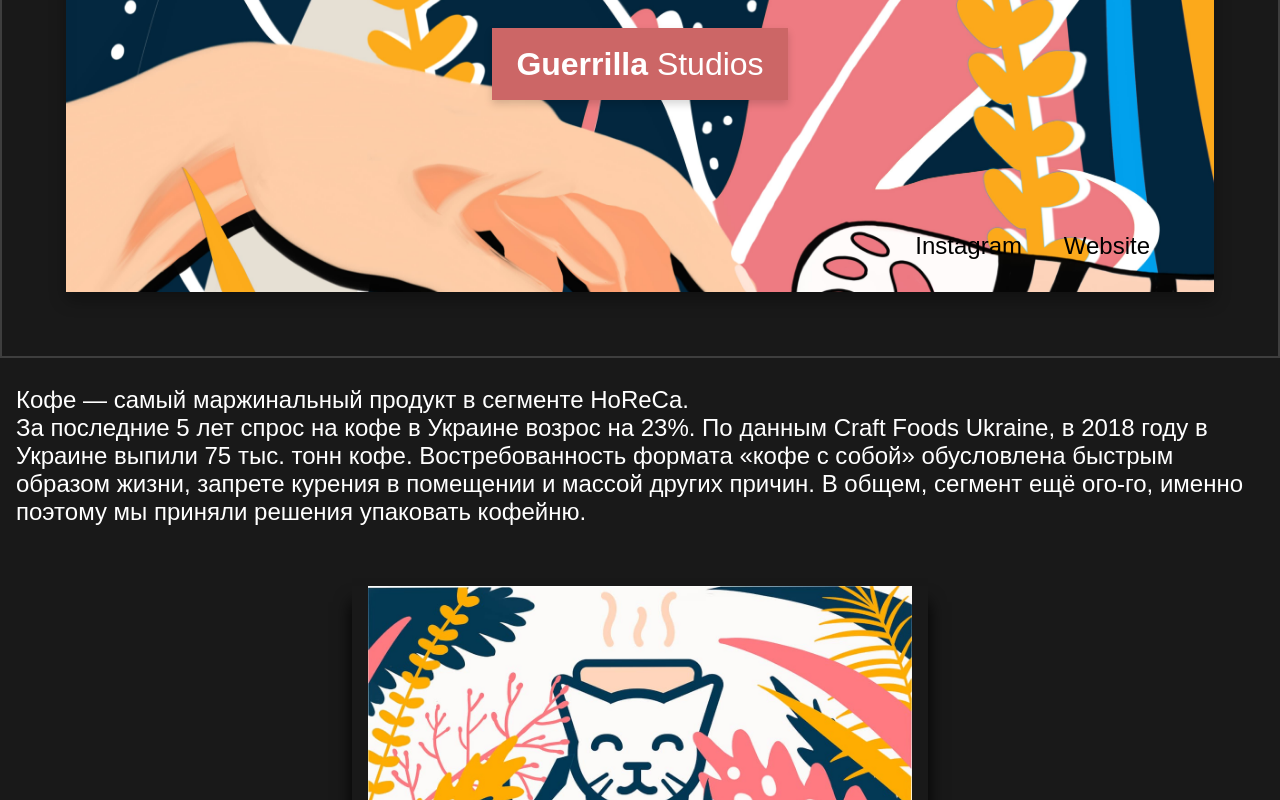
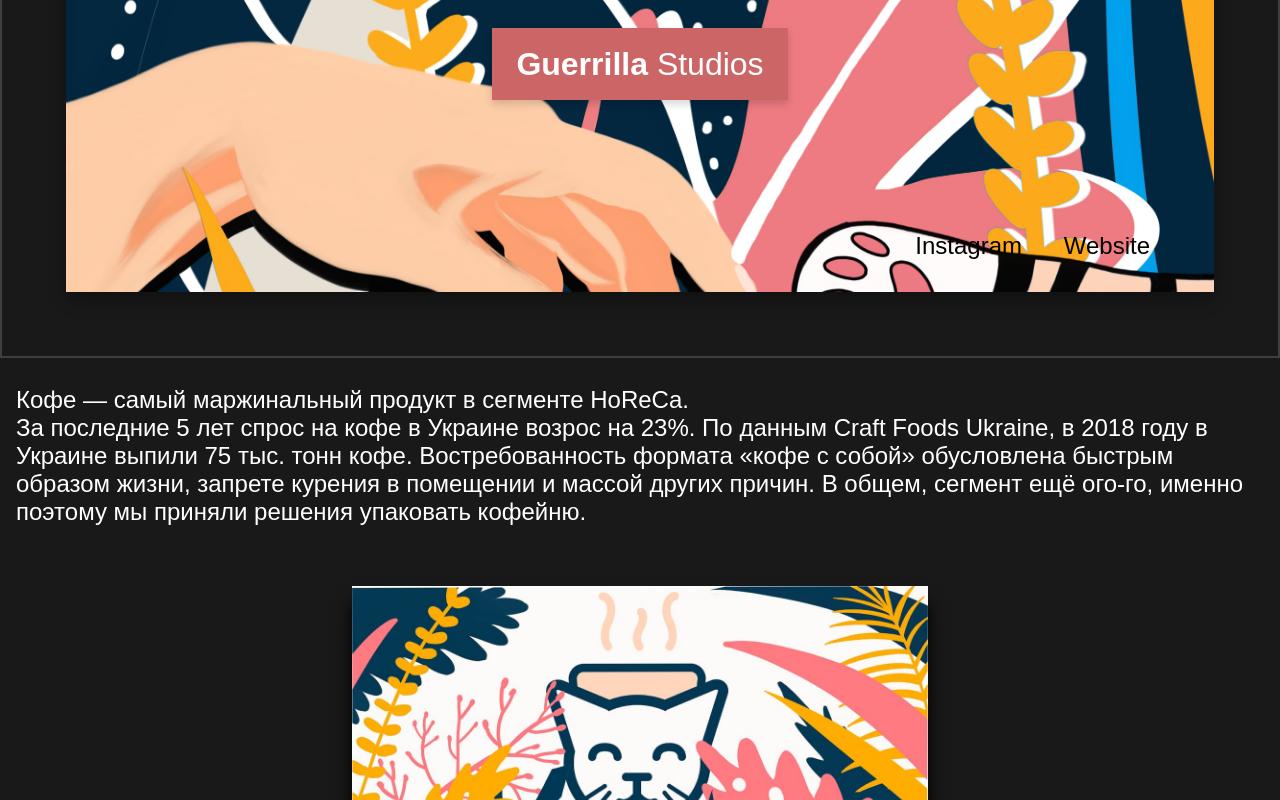
Before and after one commit to Dimarov/guerrillastudios, a React (Create React App) app: page / in a window 1280 px wide. Both pictures are taken after a click on the button "Learn More". Shown: the part 1246-2046 px from the top of the page. Built offline with nearby package versions, Linux system fonts and the light colour scheme; a web font is replaced by a local one.

Commit message:
Update work.js

```diff
--- a/src/components/work.js
+++ b/src/components/work.js
@@ -95,7 +95,7 @@ const StyledCaseContent = styled.div`
 `
 
 const StyledPseudoCaseContent = styled.div`
-	height: 14rem;
+	height: 20rem;
 	width: 100%;
 	position: relative;
 	background: #262626;
@@ -313,7 +313,6 @@ const StyledCaseDescription = styled.p`
 	font-family: futura-pt, sans-serif;
 	font-weight: 300;
 	margin: 2rem 0 0 0;
-	display: ${props => props.isOpen ? "flex" : "none"};
 
 	@media (min-width: 80.0rem) {
 		font-size: 1.5rem;
@@ -361,13 +360,19 @@ const StyledAboutButton = styled.button`
 `
 
 const StyledCaseImage = styled.img`
-	display: ${props => props.isOpen ? "flex" : "none"};
 	margin: 2rem 0 0 0;
-	width: 100%;
-	padding: 0 1rem;
+	width: calc(100% - 2rem);
 	box-sizing: border-box;
 	max-width: 36rem;
 	box-shadow: 0 1rem 1rem #000;
+`
+
+const StyledDescriptionContainer = styled.div`
+	display: ${props => props.isOpen ? "flex" : "none"};
+	flex-direction: column;
+	align-items: center;
+	width: 100%;
+	height: auto;
 `
 
 const CaseContent = () => {
@@ -413,23 +418,25 @@ class Work extends React.Component {
 								<CaseContent />
 							</StyledCaseBorder>
 						</StyledCase>
-						<StyledCaseDescription isOpen={this.state.isOpen} key={this.state.isOpen ? 'open' : 'closed'}>
+						<StyledDescriptionContainer isOpen={this.state.isOpen} key={this.state.isOpen ? 'open' : 'closed'} >
+							<StyledCaseDescription>
 								Кофе — самый маржинальный продукт в сегменте HoReCa. <br />
 								За последние 5 лет спрос на кофе в Украине возрос на 23%. По данным Craft Foods Ukraine, в 2018 году в Украине выпили 75 тыс. тонн кофе. Востребованность формата «кофе с собой» обусловлена быстрым образом жизни, запрете курения в помещении и массой других причин. В общем, сегмент ещё ого-го, именно поэтому мы приняли решения упаковать кофейню. <br />
 								<br />
 							</StyledCaseDescription>
-						<StyledCaseImage src={cardone} alt="card" isOpen={this.state.isOpen} key={this.state.isOpen ? 'open' : 'closed'} />
-						<StyledCaseImage src={cardtwo} alt="card" isOpen={this.state.isOpen} key={this.state.isOpen ? 'open' : 'closed'} />
-						<StyledCaseDescription isOpen={this.state.isOpen} key={this.state.isOpen ? 'open' : 'closed'}>
+							<StyledCaseImage src={cardone} alt="card" />
+							<StyledCaseImage src={cardtwo} alt="card" />
+							<StyledCaseDescription>
 								При разработке бренда «come&meow», мы специально отказались от почти всех визуальных кофейных маркеров. Не использовали стандартную кофейную цветовую гамму, что позволило бренду сильно выделиться на фоне массы конкурентов. Дизайн вызывает ассоциации с нежностью, теплом и природой. <br />
 								<br />
 								По данным исследования «БелБизнесКонсалтинг», самая насыщенная возрастная категория любителей кофе-баров и кофеен — 40-55 лет. И подавляющее большинство— женщин. Исходя из этого мы постарались сделать так, чтобы образ был для них интересным, вызывал приятные ассоциации, желание вернутся, сделать фото на фоне постеров или селфи со стаканчиком. Кстати о них, стаканчики — это очень важный рекламный носитель. Гости уносят покупку, таким образом являя вас общественности, поэтому мы уделили им особое внимание и указали на них адрес и ссылки на сайт и соцсети. <br />
 								<br />
 							</StyledCaseDescription>
-						<StyledCaseImage src={poster} alt="poster" isOpen={this.state.isOpen} key={this.state.isOpen ? 'open' : 'closed'} />
-						<StyledCaseDescription isOpen={this.state.isOpen} key={this.state.isOpen ? 'open' : 'closed'}>
+							<StyledCaseImage src={poster} alt="poster" />
+							<StyledCaseDescription>
 								В итоге, из-за присутствующего разнообразия в рынке кофейных заведений дизайн требует решительных и ярких решений, чтобы качественно выделиться на фоне остальных и способствовать дальнейшему продвижению.
 							</StyledCaseDescription>
+						</StyledDescriptionContainer>
 						<StyledAboutButton onClick={this.handleClick} >{this.state.isOpen ? "Close" : "Learn More"}</StyledAboutButton>
 					</StyledContent>
 				</StyledBackgroundContainer>
```
Lines whose indentation alone changed are shown as unchanged.
